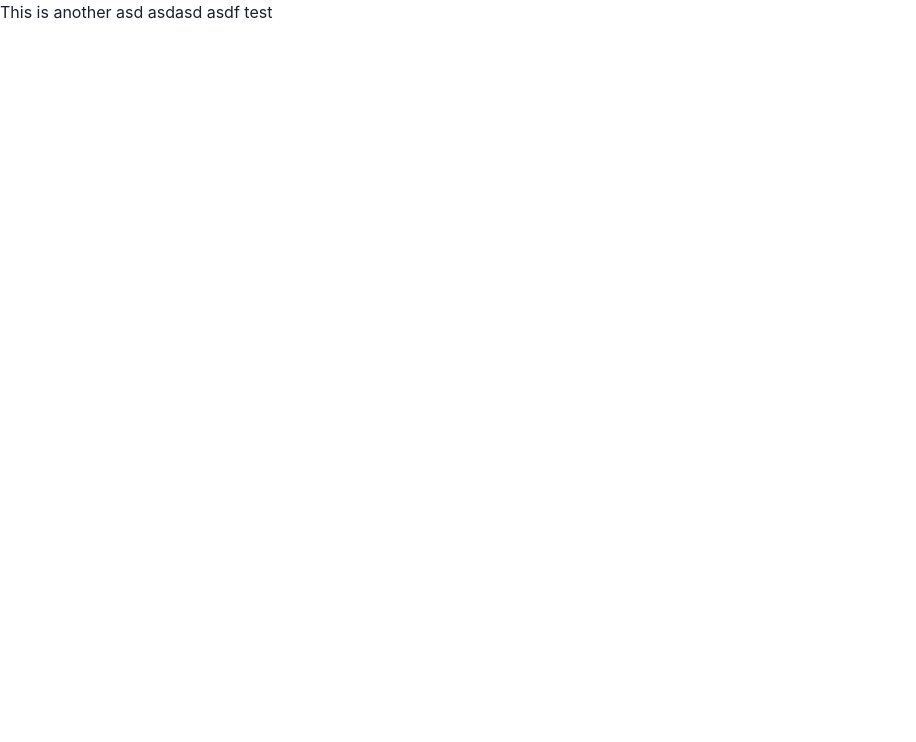
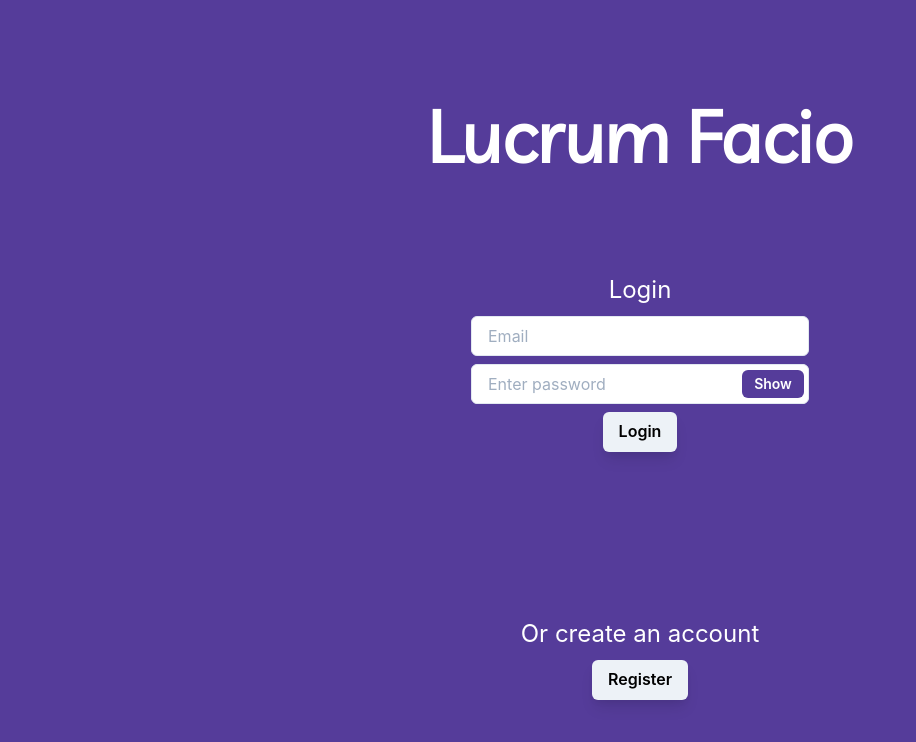
Before and after one commit to ChrisLetter/lucrum-facio, a Next.js app: page / in a window 1280 px wide. Shown: the top 742 px of the page, without its empty margins (0-916 px from the left). Built offline with nearby package versions, Linux system fonts and the light colour scheme.

Commit message:
feat(authentication components): created authentication components

```diff
--- /dev/null
+++ b/components/authentication/Login.tsx
@@ -0,0 +1,61 @@
+import {
+  Flex,
+  Input,
+  Button,
+  Text,
+  InputGroup,
+  InputRightElement,
+} from '@chakra-ui/react';
+import React, { useState } from 'react';
+
+function Login() {
+  const [show, setShow] = useState(false);
+  const handleClick = () => setShow(!show);
+  return (
+    <Flex
+      direction="column"
+      align="center"
+    >
+      <Text fontSize="2xl" mb="1vh">
+        Login
+      </Text>
+      <Input
+        backgroundColor="white"
+        color="black"
+        placeholder="Email"
+        size="md"
+        mb="1vh"
+      />
+      <InputGroup
+        backgroundColor="white"
+        borderRadius="lg"
+        color="black"
+        size="md"
+        direction="column"
+        mb="1vh"
+      >
+        <Input
+          pr="4.5rem"
+          type={show ? 'text' : 'password'}
+          placeholder="Enter password"
+        />
+        <InputRightElement width="4.5rem">
+          <Button
+            color="white"
+            h="1.75rem"
+            size="sm"
+            backgroundColor="purple.700"
+            onClick={handleClick}
+          >
+            {show ? 'Hide' : 'Show'}
+          </Button>
+        </InputRightElement>
+      </InputGroup>
+      <Button color="black" boxShadow="lg" onClick={() => console.log('test')}>
+        Login
+      </Button>
+    </Flex>
+  );
+}
+
+export default Login;
--- /dev/null
+++ b/components/authentication/Register.tsx
@@ -0,0 +1,17 @@
+import { Flex, Input, Button, Text, Heading } from '@chakra-ui/react';
+import React from 'react';
+
+function Register() {
+  return (
+    <Flex direction="column" align="center">
+      <Text fontSize="2xl" mb="1vh" mt="8vh">
+        Or create an account
+      </Text>
+      <Button color="black" boxShadow="lg" onClick={() => console.log('test')}>
+        Register
+      </Button>
+    </Flex>
+  );
+}
+
+export default Register;
--- a/package.json
+++ b/package.json
@@ -17,6 +17,7 @@
     "react-dom": "17.0.2"
   },
   "devDependencies": {
+    "@fontsource/livvic": "^4.5.0",
     "@prisma/client": "^3.5.0",
     "@types/node": "16.11.7",
     "@types/react": "17.0.34",
--- a/pages/_app.tsx
+++ b/pages/_app.tsx
@@ -1,9 +1,16 @@
 import type { AppProps } from 'next/app';
-import { ChakraProvider } from '@chakra-ui/react';
+import { ChakraProvider, extendTheme } from '@chakra-ui/react';
+import '@fontsource/livvic';
+
+const theme = extendTheme({
+  fonts: {
+    heading: 'Livvic',
+  },
+});
 
 function MyApp({ Component, pageProps }: AppProps) {
   return (
-    <ChakraProvider>
+    <ChakraProvider theme={theme}>
       <Component {...pageProps} />
     </ChakraProvider>
   );
--- a/pages/index.tsx
+++ b/pages/index.tsx
@@ -1,8 +1,25 @@
-import type { NextPage } from 'next';
 import Head from 'next/head';
+import { Flex, Input, Button, Text, Heading } from '@chakra-ui/react';
+import Login from './../components/authentication/Login';
+import Register from './../components/authentication/Register';
 
-const Home: NextPage = () => {
-  return <div>This is another asd asdasd asdf test</div>;
+const Home = () => {
+  return (
+    <Flex
+      align="center"
+      justifyContent="space-evenly"
+      height="100vh"
+      bg="purple.700"
+      color="white"
+      direction="column"
+    >
+      <Heading as="h1" size="4xl">
+        Lucrum Facio
+      </Heading>
+      <Login />
+      <Register />
+    </Flex>
+  );
 };
 
 export default Home;
```
Also changed, not shown: 2 other files (tests, documents, lock files or other folders).
